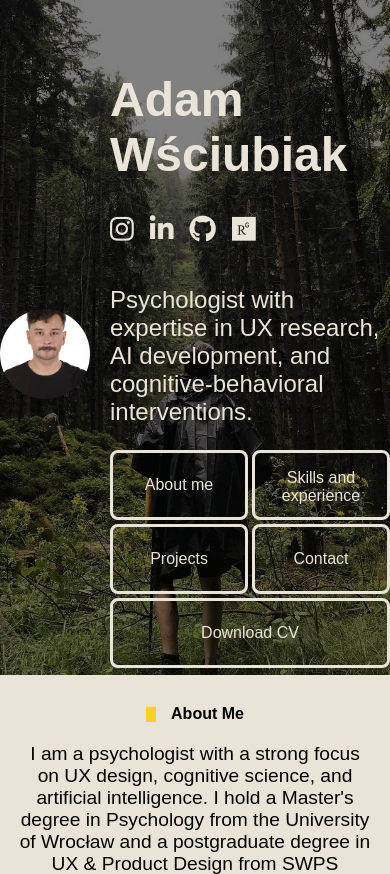
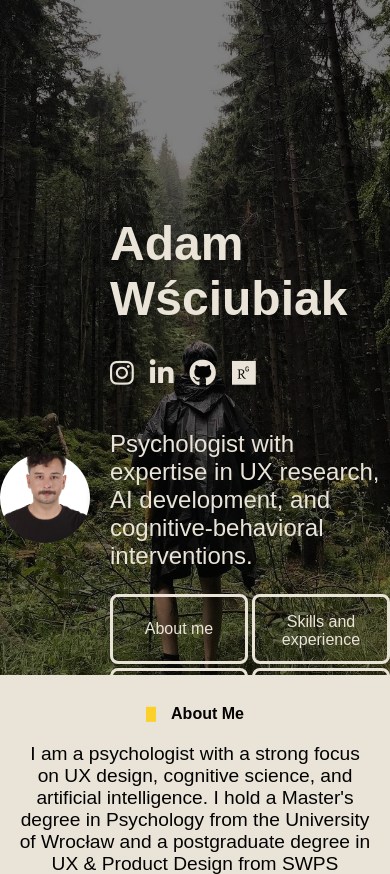
Before and after one commit to adamwsciubiak/adamwsciubiak, a PHP site: page / in a window 390 px wide. Shown: the top 874 px of the page. Run offline with PHP 8.4, Linux system fonts and the light colour scheme.

Commit message:
Update style.css

```diff
--- a/style.css
+++ b/style.css
@@ -271,14 +271,13 @@ footer {
 /* Media query for narrower screens (below 768px) */
 @media (max-width: 2532px) {
     .header-content{
-        top: 1rem
+        top: 0.5rem
     }
 @media (max-width: 1170px) {
     .avatar {
         width: 150px;  /* Ensure width stays proportional */
         height: 150px; /* Ensure height equals width */
     .header-content {
-
         top: 0rem; /* Move text down by 3rem */
     }
 }
@@ -287,9 +286,8 @@ footer {
         width: 120px;  /* Ensure width stays proportional */
         height: 120px; /* Ensure height equals width */
     }
-
     .header-content {
-        top: 1rem; /* Move text down by 3rem */
+        top: 10rem; /* Move text down by 3rem */
     }
 }
 
```
